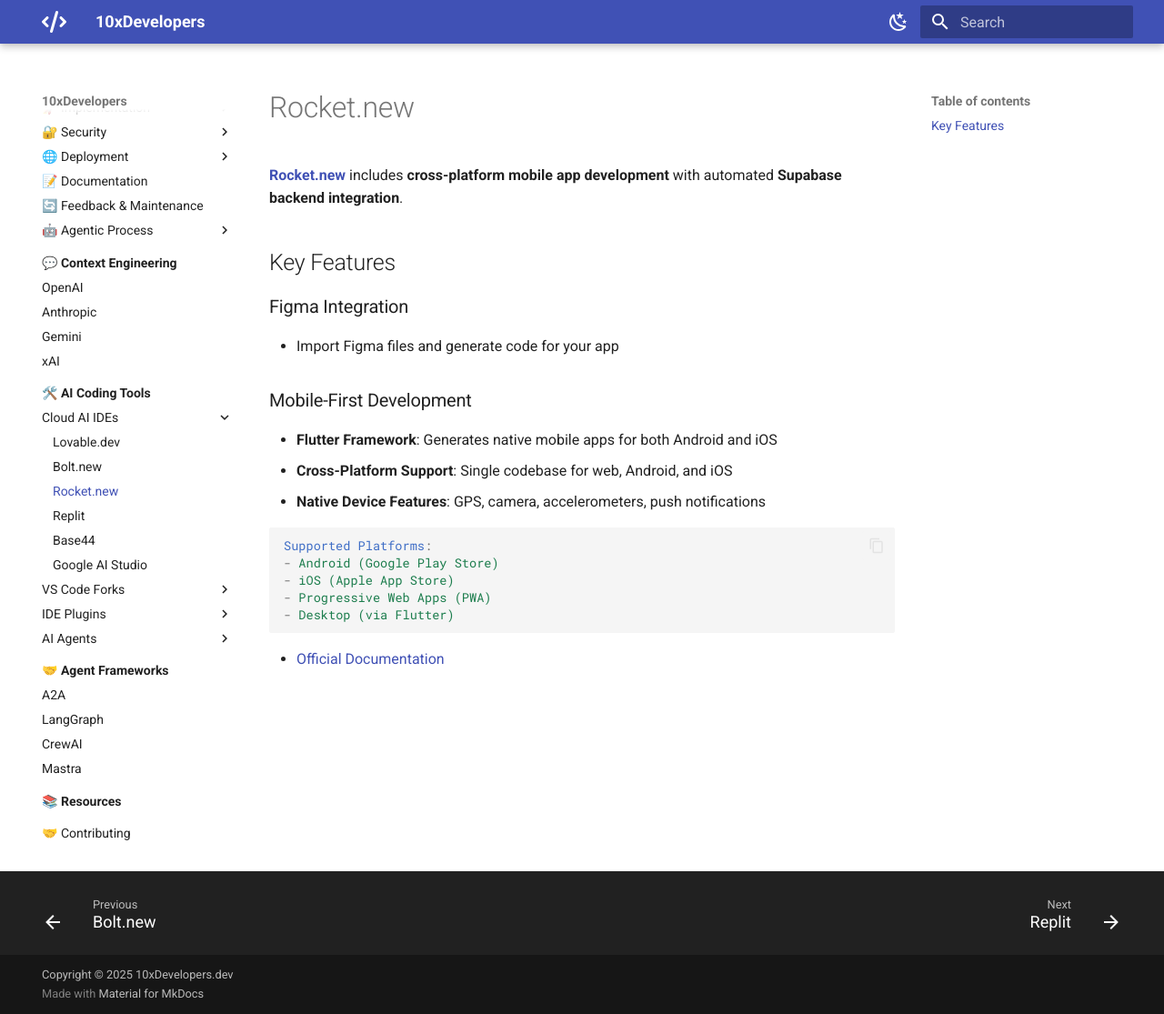
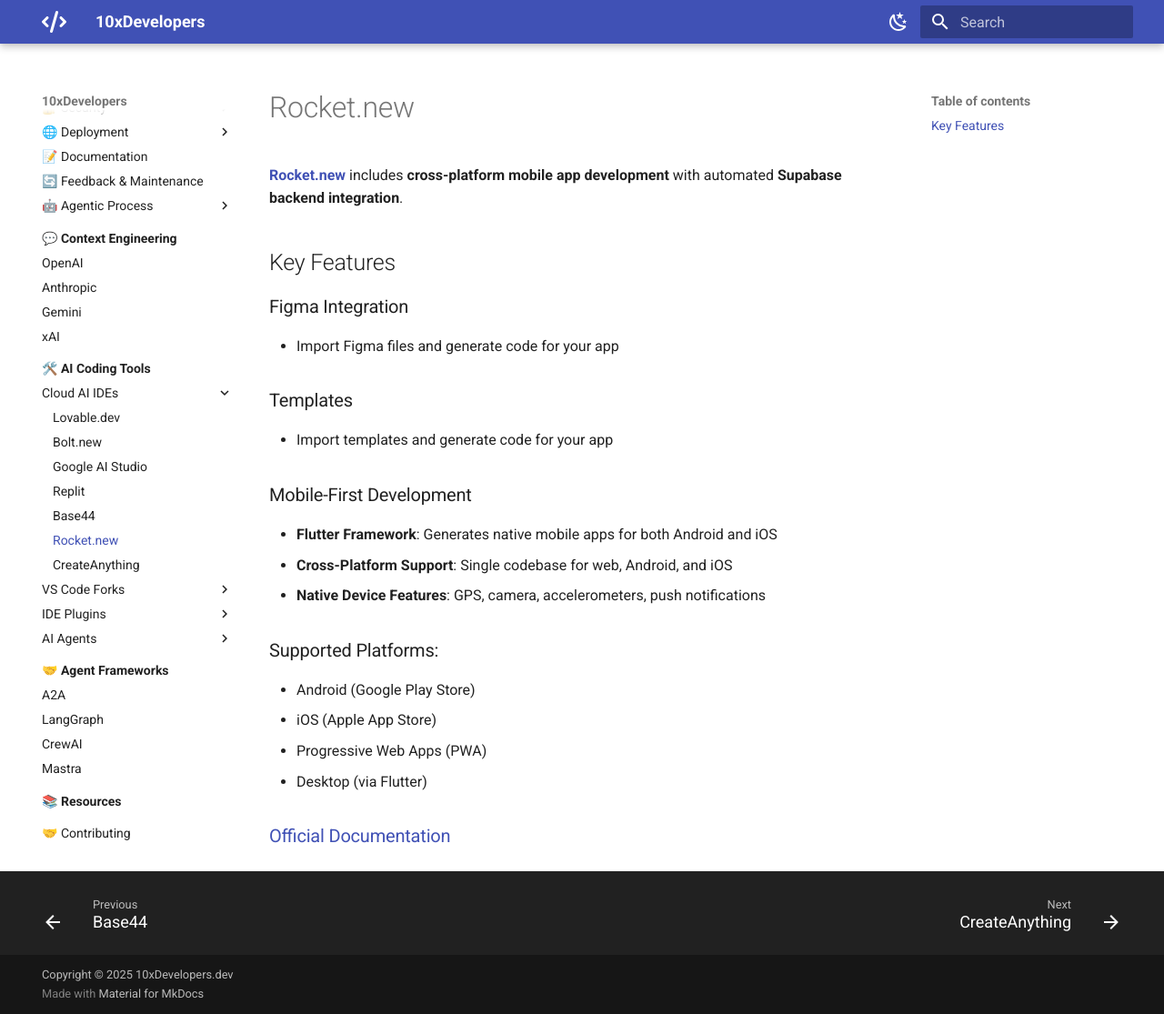
Before and after one commit to shlomoc/10xdev, an MkDocs documentation site: the page built from docs/ai-coding-tools/cloud-ai-ides/rocket.md, in a window 1280 px wide and 1115 px high. Shown: the whole window at 91% size. Built offline with MkDocs 1.6.1 and Material for MkDocs 9.7.7, drawn with Linux system fonts in a browser that asks for light colours.

Commit message:
docs: add templates section to Rocket.md and reorganize cloud IDE nav items

````diff
--- a/docs/ai-coding-tools/cloud-ai-ides/rocket.md
+++ b/docs/ai-coding-tools/cloud-ai-ides/rocket.md
@@ -7,17 +7,18 @@
 ### Figma Integration
 - Import Figma files and generate code for your app
 
+### Templates
+- Import templates and generate code for your app
+
 ### Mobile-First Development
 - **Flutter Framework**: Generates native mobile apps for both Android and iOS
 - **Cross-Platform Support**: Single codebase for web, Android, and iOS
 - **Native Device Features**: GPS, camera, accelerometers, push notifications
 
-```yaml
-Supported Platforms:
+### Supported Platforms:
 - Android (Google Play Store)
 - iOS (Apple App Store)
 - Progressive Web Apps (PWA)
 - Desktop (via Flutter)
-```
 
-- [Official Documentation](https://docs.rocket.new)
+### [Official Documentation](https://docs.rocket.new)
--- a/mkdocs.yml
+++ b/mkdocs.yml
@@ -132,10 +132,11 @@ nav:
     - Cloud AI IDEs:
       - Lovable.dev: ai-coding-tools/cloud-ai-ides/lovable.md
       - Bolt.new: ai-coding-tools/cloud-ai-ides/bolt.md
-      - Rocket.new: ai-coding-tools/cloud-ai-ides/rocket.md
+      - Google AI Studio: ai-coding-tools/cloud-ai-ides/aistudio.md
       - Replit: ai-coding-tools/cloud-ai-ides/replit.md
       - Base44: ai-coding-tools/cloud-ai-ides/base44.md
-      - Google AI Studio: ai-coding-tools/cloud-ai-ides/aistudio.md
+      - Rocket.new: ai-coding-tools/cloud-ai-ides/rocket.md
+      - CreateAnything: ai-coding-tools/cloud-ai-ides/createanything.md
     - VS Code Forks:
       - Cursor AI: ai-coding-tools/vs-code-forks/cursor.md
       - Windsurf: ai-coding-tools/vs-code-forks/windsurf.md
@@ -146,6 +147,7 @@ nav:
       - Github Copilot: ai-coding-tools/ide-plugins/github.md
     - AI Agents:
       - Claude Code: ai-coding-tools/ai-agents/claude-code.md
+      - Warp: ai-coding-tools/ai-agents/warp.md
   - 🤝 Agent Frameworks:
     - Overview: agent-frameworks/index.md
     - A2A: agent-frameworks/a2a.md
````
Also changed, not shown: docs/ai-coding-tools/ai-agents/warp.md (added, +5 -0 lines), docs/ai-coding-tools/cloud-ai-ides/createanything.md (added, +17 -0 lines), docs/resources/index.md (+2 -2 lines).
